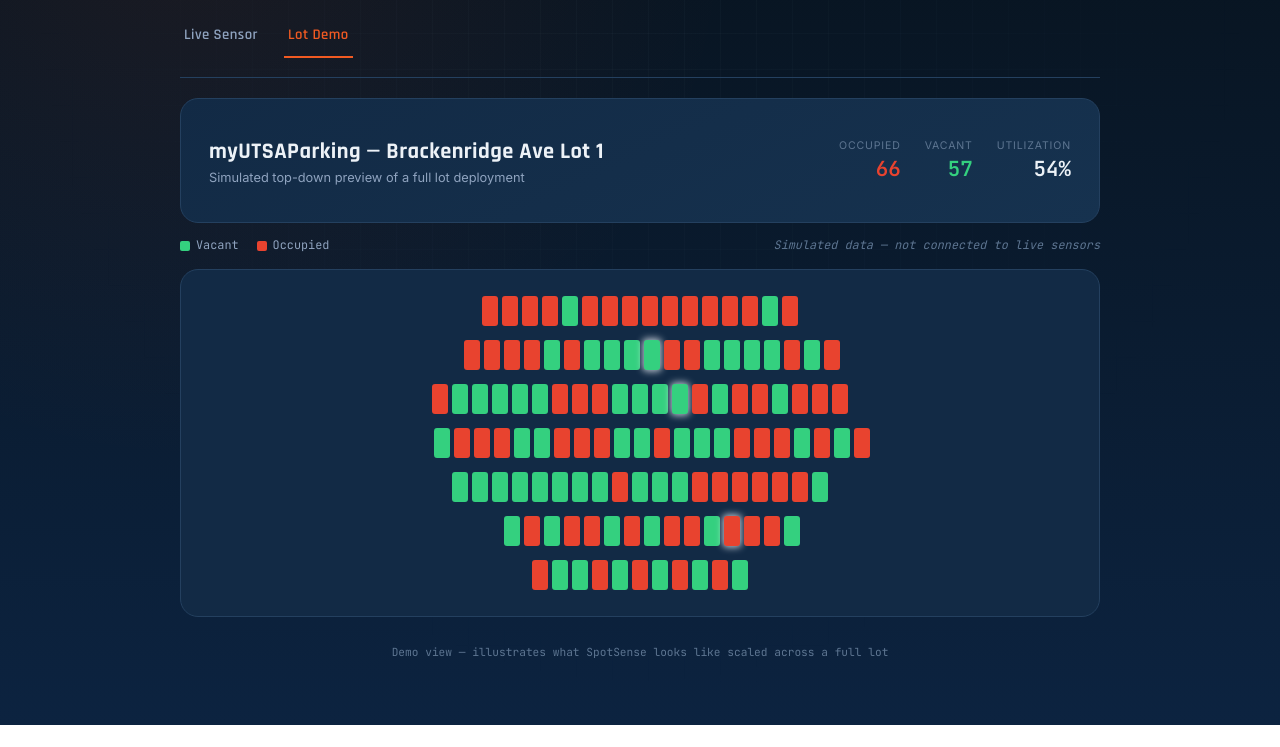
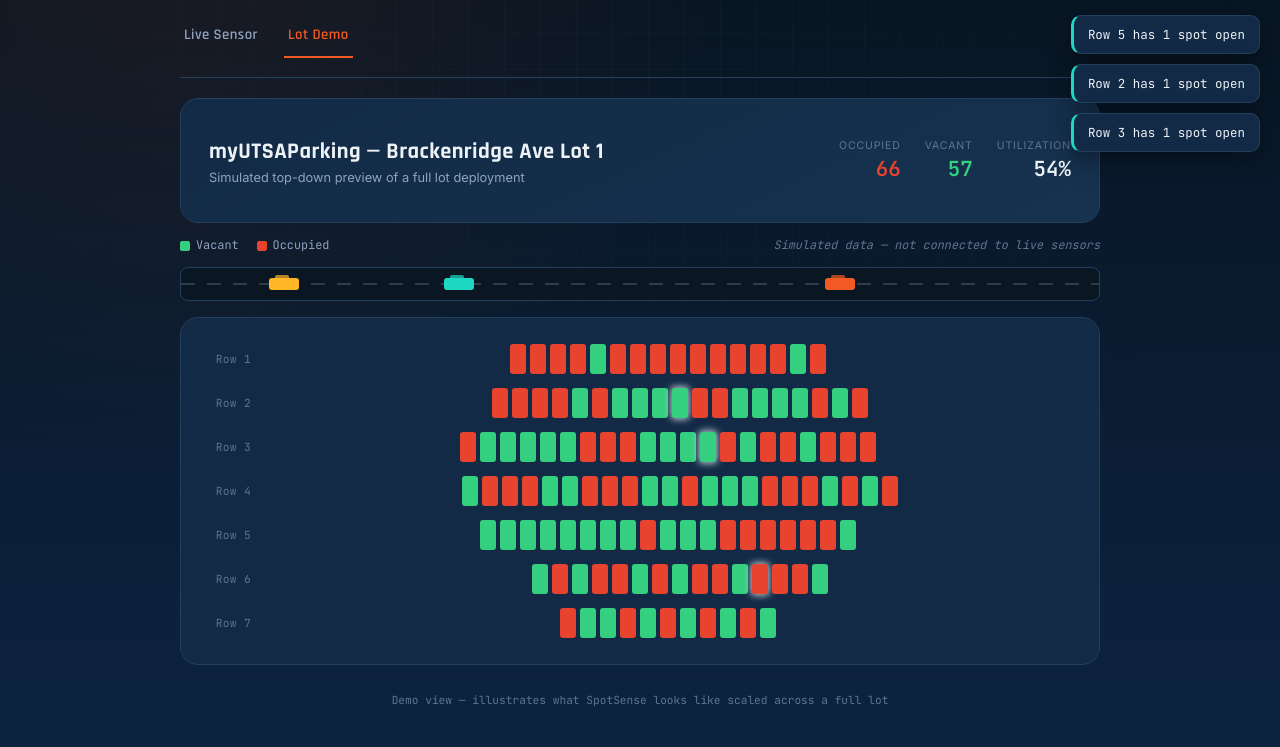
Before and after one commit to bashthaman/SpotSense, a plain HTML site: page lot-demo.html in a window 1280 px wide. Shown: the part 75-822 px from the top of the page. Before the commit the page ends 800 px from the top, so only its background shows below. Drawn offline with Linux system fonts and the light colour scheme.

Commit message:
Add row labels, driving cars, and open-spot toast notifications to lot demo

```diff
--- a/lot-demo.html
+++ b/lot-demo.html
@@ -64,11 +64,19 @@
     <span class="disclaimer">Simulated data &mdash; not connected to live sensors</span>
   </div>
 
+  <div class="lot-road" aria-hidden="true">
+    <div class="lot-car car-1"></div>
+    <div class="lot-car car-2"></div>
+    <div class="lot-car car-3"></div>
+  </div>
+
   <section class="lot-field" id="lotField" aria-label="Simulated parking lot occupancy grid">
     <!-- rows injected by lot-demo.js -->
   </section>
 
 </main>
+
+<div class="toast-container" id="toastContainer" aria-live="polite"></div>
 
 <footer class="footer">
   <span>Demo view &mdash; illustrates what SpotSense looks like scaled across a full lot</span>
--- a/lot-demo.js
+++ b/lot-demo.js
@@ -10,22 +10,51 @@
 const occupiedCountEl = document.getElementById('occupiedCount');
 const vacantCountEl = document.getElementById('vacantCount');
 const utilPctEl = document.getElementById('utilPct');
+const toastContainer = document.getElementById('toastContainer');
 
 const spots = [];
 
-ROW_COUNTS.forEach((count) => {
+ROW_COUNTS.forEach((count, rowIndex) => {
+  const wrap = document.createElement('div');
+  wrap.className = 'lot-row-wrap';
+
+  const label = document.createElement('span');
+  label.className = 'row-label';
+  label.textContent = `Row ${rowIndex + 1}`;
+  wrap.appendChild(label);
+
   const row = document.createElement('div');
   row.className = 'lot-row';
   for (let i = 0; i < count; i++) {
     const spot = document.createElement('div');
     spot.className = 'lot-spot';
+    spot.dataset.row = rowIndex;
     const occupied = Math.random() < INITIAL_OCCUPANCY;
     if (occupied) spot.classList.add('occupied');
     row.appendChild(spot);
     spots.push(spot);
   }
-  field.appendChild(row);
+  wrap.appendChild(row);
+  field.appendChild(wrap);
 });
+
+// Snapshot of vacant-count-per-row, used to detect newly-opened spots
+function vacantCountsByRow() {
+  const counts = new Array(ROW_COUNTS.length).fill(0);
+  spots.forEach((s) => {
+    if (!s.classList.contains('occupied')) counts[Number(s.dataset.row)]++;
+  });
+  return counts;
+}
+let lastVacantByRow = vacantCountsByRow();
+
+function showToast(message) {
+  const toast = document.createElement('div');
+  toast.className = 'toast';
+  toast.textContent = message;
+  toastContainer.appendChild(toast);
+  setTimeout(() => toast.remove(), 4000);
+}
 
 function updateStats() {
   const occupied = spots.filter((s) => s.classList.contains('occupied')).length;
@@ -47,6 +76,16 @@
     setTimeout(() => spot.classList.remove('flash'), 600);
   }
   updateStats();
+
+  const nowVacantByRow = vacantCountsByRow();
+  nowVacantByRow.forEach((count, rowIndex) => {
+    const gained = count - lastVacantByRow[rowIndex];
+    if (gained > 0) {
+      const spotWord = gained === 1 ? 'spot' : 'spots';
+      showToast(`Row ${rowIndex + 1} has ${gained} ${spotWord} open`);
+    }
+  });
+  lastVacantByRow = nowVacantByRow;
 }
 
 updateStats();
--- a/style.css
+++ b/style.css
@@ -208,12 +208,119 @@
   flex-direction: column;
   gap: 14px;
 }
+.lot-row-wrap {
+  display: flex;
+  align-items: center;
+  gap: 12px;
+}
+.row-label {
+  font-family: var(--font-mono);
+  font-size: 0.7rem;
+  color: var(--text-faint);
+  width: 44px;
+  flex-shrink: 0;
+  text-align: right;
+  letter-spacing: 0.03em;
+}
 .lot-row {
   display: flex;
   gap: 4px;
   justify-content: center;
+  flex: 1;
 }
-.lot-row:nth-child(even) { margin-left: 24px; }
+.lot-row-wrap:nth-child(even) .lot-row { margin-left: 24px; }
+
+/* ---------- Driving lane with animated cars ---------- */
+.lot-road {
+  max-width: 920px;
+  margin: 14px auto 0;
+  position: relative;
+  z-index: 1;
+  height: 34px;
+  border-radius: 8px;
+  background: #0A1622;
+  border: 1px solid var(--line);
+  overflow: hidden;
+}
+.lot-road::before {
+  content: "";
+  position: absolute;
+  top: 50%;
+  left: 0;
+  right: 0;
+  height: 2px;
+  transform: translateY(-50%);
+  background: repeating-linear-gradient(
+    90deg,
+    var(--text-faint) 0px, var(--text-faint) 14px,
+    transparent 14px, transparent 26px
+  );
+  opacity: 0.4;
+}
+.lot-car {
+  position: absolute;
+  top: 50%;
+  width: 30px;
+  height: 12px;
+  border-radius: 3px;
+  transform: translateY(-50%);
+  left: -40px;
+}
+.lot-car::after {
+  content: "";
+  position: absolute;
+  top: -3px;
+  left: 6px;
+  width: 14px;
+  height: 6px;
+  border-radius: 2px;
+  background: inherit;
+  opacity: 0.7;
+}
+.car-1 { background: var(--orange); animation: driveAcross 7s linear infinite; }
+.car-2 { background: var(--cyan); animation: driveAcross 9.5s linear infinite; animation-delay: 2s; }
+.car-3 { background: var(--amber); animation: driveAcross 6s linear infinite; animation-delay: 4.2s; }
+
+@keyframes driveAcross {
+  from { left: -40px; }
+  to { left: 100%; }
+}
+
+/* ---------- Toast notifications ---------- */
+.toast-container {
+  position: fixed;
+  top: 90px;
+  right: 20px;
+  z-index: 50;
+  display: flex;
+  flex-direction: column;
+  gap: 10px;
+  max-width: 280px;
+}
+.toast {
+  background: var(--navy-surface);
+  border: 1px solid var(--line);
+  border-left: 3px solid var(--cyan);
+  border-radius: 10px;
+  padding: 10px 14px;
+  font-family: var(--font-mono);
+  font-size: 0.78rem;
+  color: var(--text);
+  box-shadow: 0 8px 24px rgba(0,0,0,0.35);
+  animation: toastIn 0.3s ease, toastOut 0.3s ease 3.6s forwards;
+}
+@keyframes toastIn {
+  from { opacity: 0; transform: translateX(20px); }
+  to { opacity: 1; transform: translateX(0); }
+}
+@keyframes toastOut {
+  from { opacity: 1; transform: translateX(0); }
+  to { opacity: 0; transform: translateX(20px); }
+}
+
+@media (max-width: 720px) {
+  .toast-container { left: 16px; right: 16px; max-width: none; }
+}
 
 .lot-spot {
   width: 16px;
```
